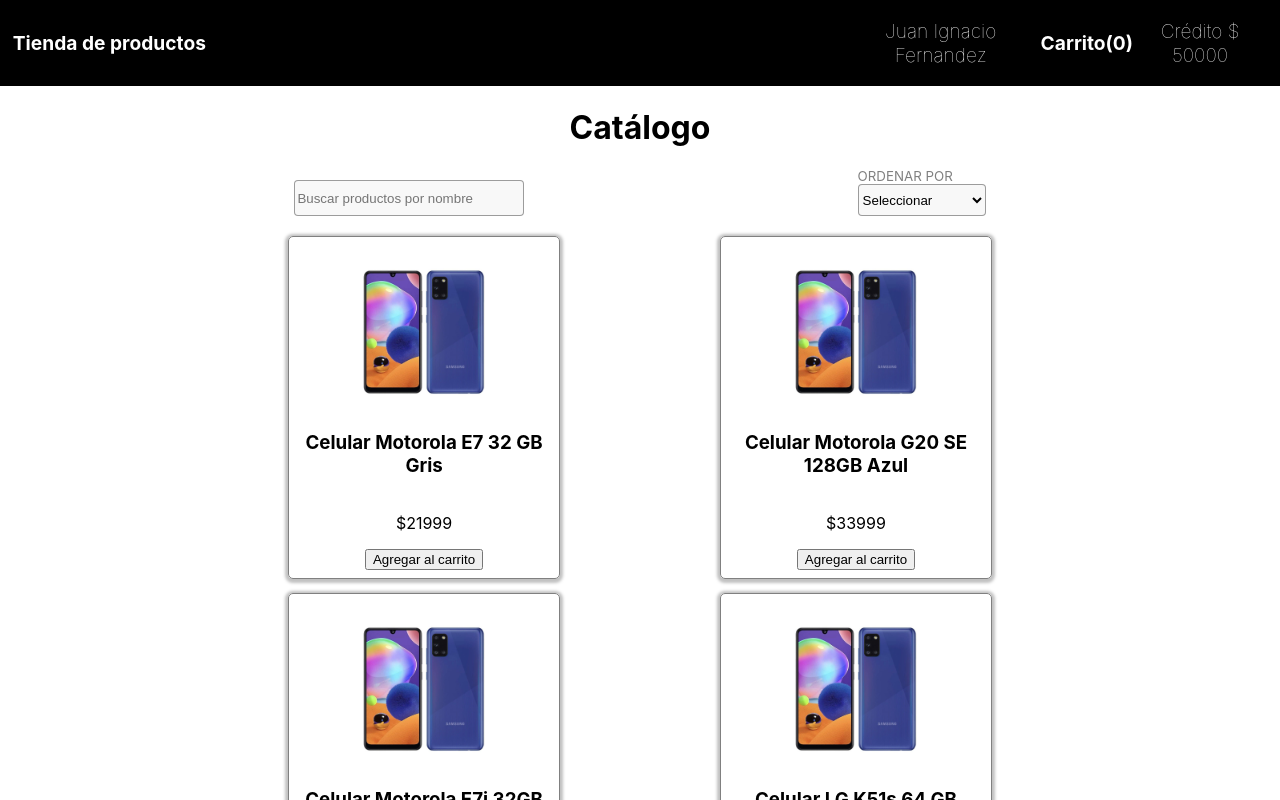
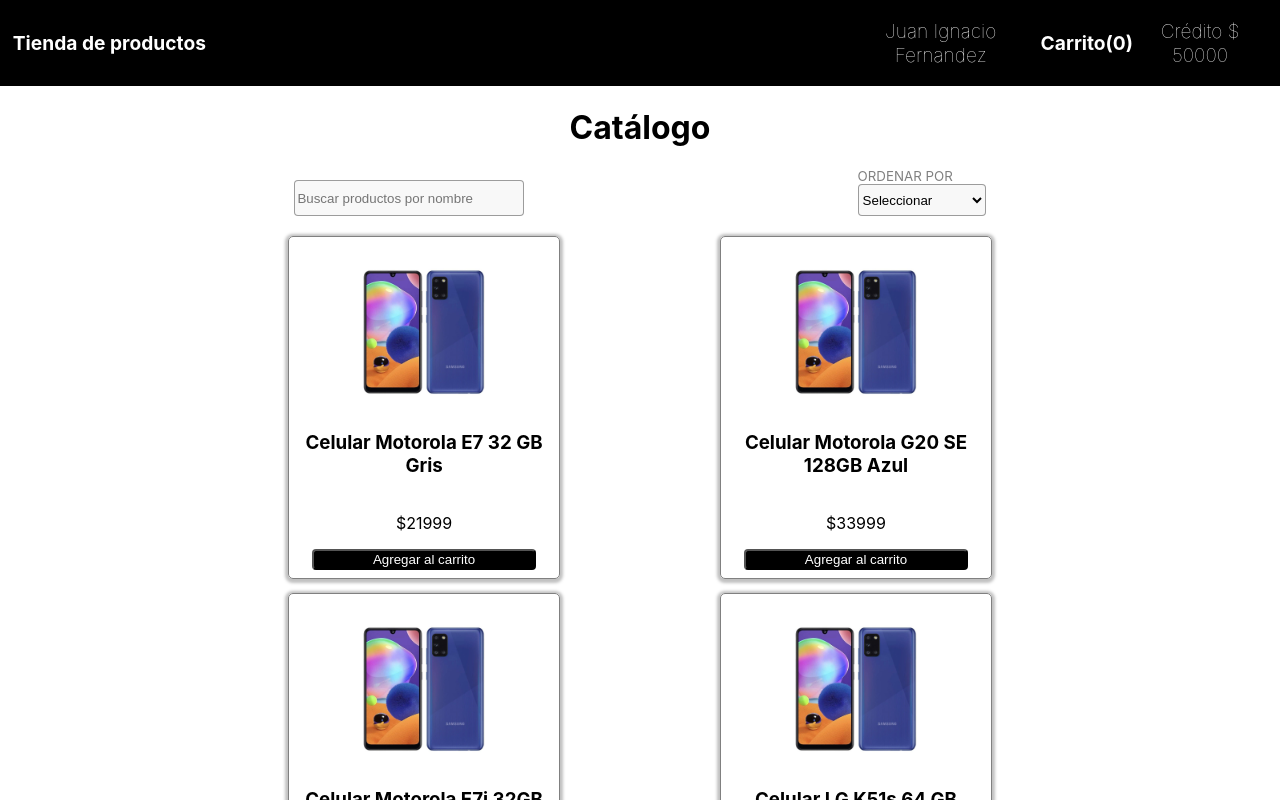
Before and after one commit to mschmidt17/enviopack-challenge-frontend, a React (Create React App) app: page / in a window 1280 px wide. Shown: the top 800 px of the page. Built offline with nearby package versions, Linux system fonts and the light colour scheme.

Commit message:
Agregando estilos componente card

```diff
--- a/src/CSS/card.css
+++ b/src/CSS/card.css
@@ -11,3 +11,14 @@
     border-radius: 5px;
     box-shadow: 0 1px 3px 3px rgba(128, 128, 128, 0.486);
 }
+
+.btn-card{
+    display: flex;
+    align-items: center;
+    justify-content: center;
+    color: white;
+    background-color: black;
+    width: 14rem;
+    border-radius: 4px;
+    cursor: pointer;
+}
--- a/src/components/Card.js
+++ b/src/components/Card.js
@@ -27,10 +27,10 @@
             <h3> {product.title} </h3>
             <p> ${product.price} </p>
             {!addedToCart ?
-                <button onClick={handleClick}> Agregar al carrito </button>
+                <button className='btn-card' onClick={handleClick}> Agregar al carrito </button>
             :
-                <Link to="/cart">
-                    <button> Ver carrito</button>
+                <Link to="/cart" style={{"textDecoration":"none"}}>
+                    <button className='btn-card'> Ver carrito</button>
                 </Link>
             }
         </div>
```
